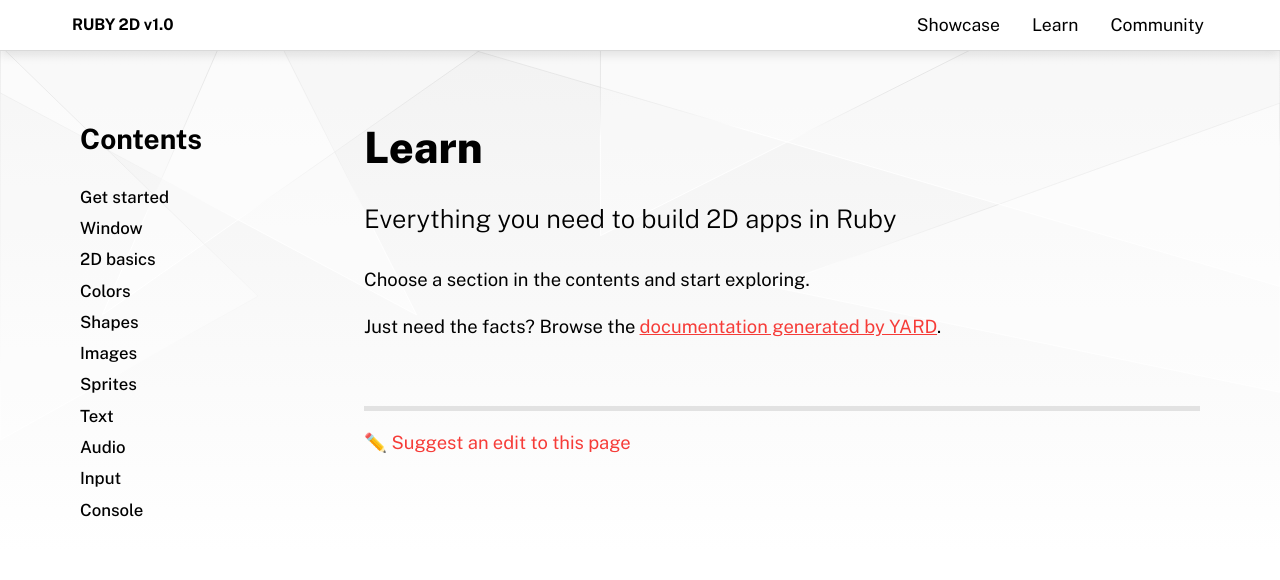
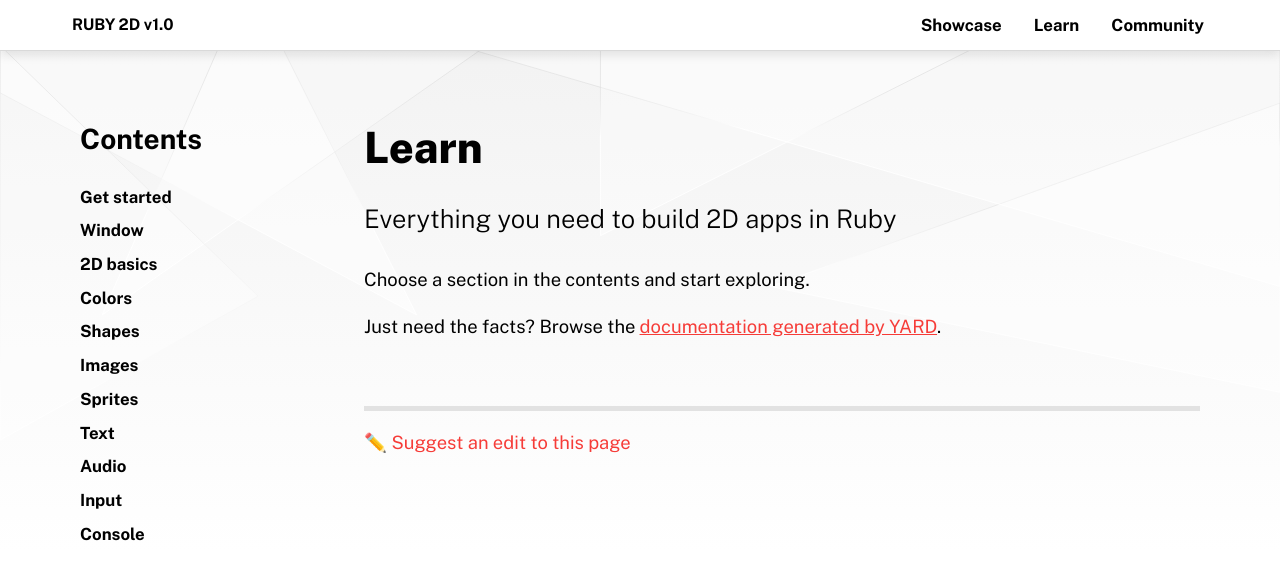
Before and after one commit to ruby2d/ruby2d.com, a Jekyll site: the page built from _pages/learn/index.md, in a window 1280 px wide. Shown: the top 580 px of the page. Built offline with Jekyll 4.4.1, drawn with Linux system fonts in a browser that asks for light colours; comment, search, counter and statistics services are not loaded.

Commit message:
Font styles

```diff
--- a/assets/css/main.scss
+++ b/assets/css/main.scss
@@ -175,8 +175,8 @@
   }
 
   .links {
-    @extend .mr1, .pa2, .pl0, .flex, .items-center;
-    font-size: 1.1rem;
+    @extend .mr1, .pa2, .pl0, .flex, .items-center, .b;
+    font-size: 1.05rem;
 
     a {
       @extend .link, .dib, .mr3, .mr4-ns;
@@ -244,9 +244,9 @@
     }
 
     a {
-      @extend .db, .link, .fw5, .black;
+      @extend .db, .link, .b, .black;
       font-size: 1.05rem;
-      margin-bottom: 0.75rem;
+      margin-bottom: 0.9rem;
 
       &:hover {
         @extend .gray;
```
